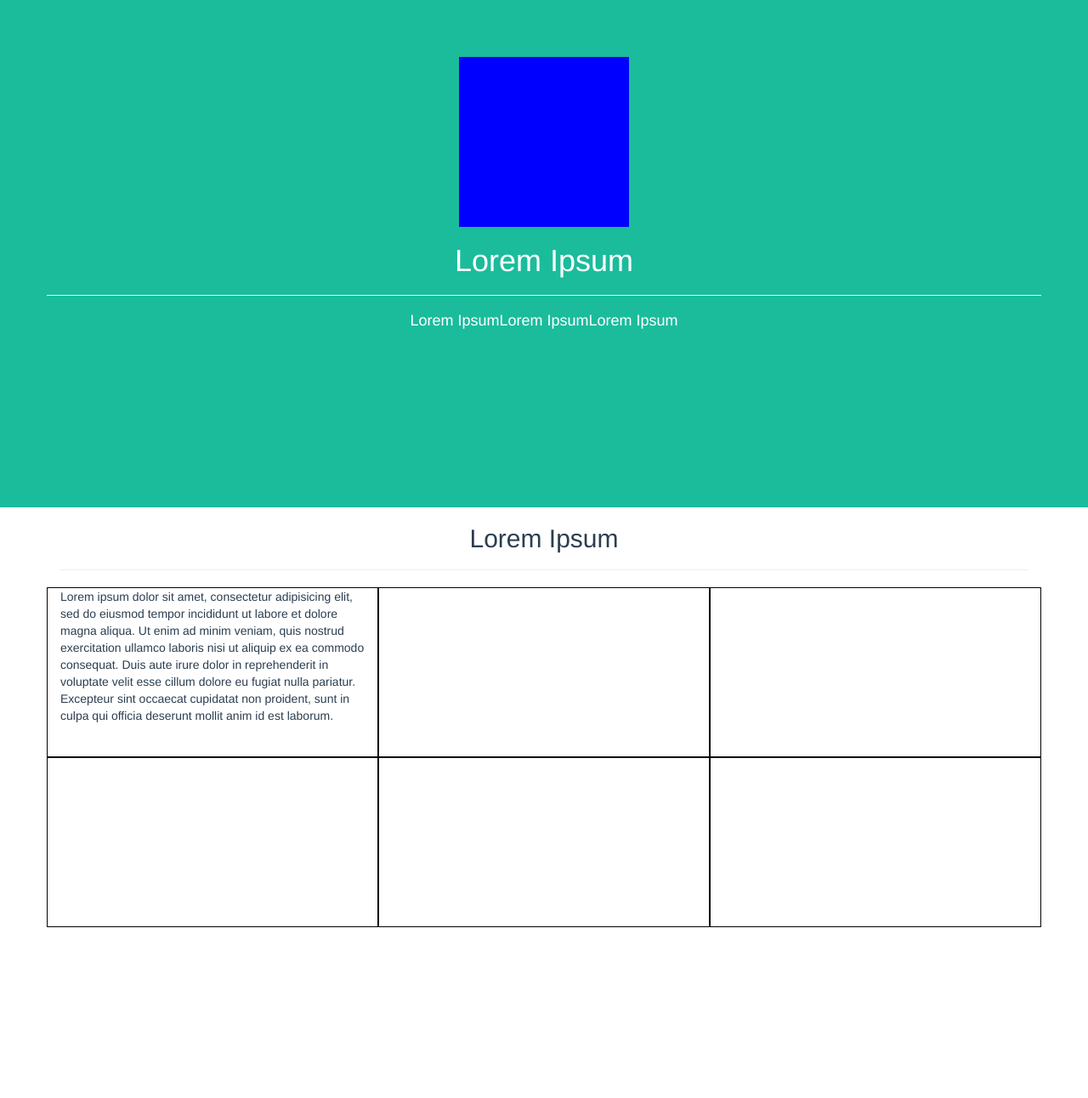
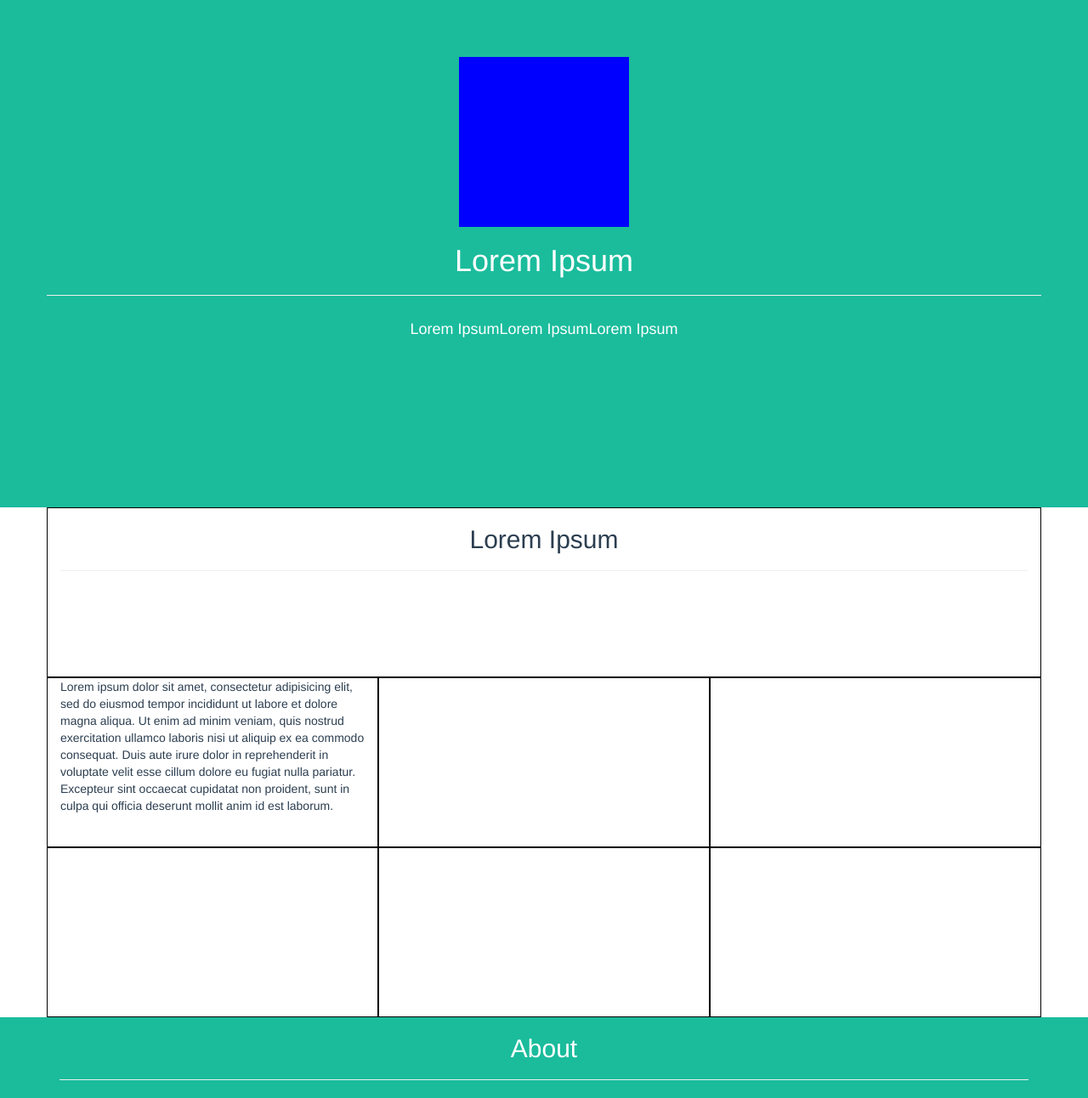
Before and after one commit to maregaale/html-css-bootstrap-freelancer, a plain HTML site: page index.html in a window 1280 px wide. Shown: the part 74-1366 px from the top of the page at 85% size. Before the commit the page ends 1165 px from the top, so only its background shows below. Drawn offline with nearby package versions, Linux system fonts and the light colour scheme.

Commit message:
fix sintassi classi di annidamento framework, aggiunta prima row 'about'

```diff
--- a/index.html
+++ b/index.html
@@ -42,12 +42,20 @@
       <!-- jumbotron -->
       <div class="container-fluid bg_green">
         <div class="container text-center padd_70">
+          <div class="row">
+            <div class="col-xs-12">
               <div class="img_container mrg_auto"></div>
+            </div>
+            <div class="col-xs-12">
               <h1>Lorem Ipsum</h1>
               <!-- separatore provvisorio -->
               <hr>
               <!-- /separatore provvisorio -->
+            </div>
+            <div class="col-xs-12">
               <h4>Lorem IpsumLorem IpsumLorem Ipsum</h4>
+            </div>
+          </div>
         </div>
       </div>
       <!-- jumbotron -->
@@ -60,10 +68,14 @@
       <section id="portfolio" class="text_blue">
         <div class="container">
           <!-- titolo -->
+          <div class="row">
+            <div class="col-xs-12">
               <h2>Lorem Ipsum</h2>
               <!-- separatore temporaneo -->
               <hr>
               <!-- /separatore temporaneo -->
+            </div>
+          </div>
           <!-- /titolo -->
 
           <!-- blocchi immagini portfolio -->
@@ -82,7 +94,27 @@
 
       <!-- sezione 'about' -->
       <section id="about" class="bg_green">
+        <div class="container">
+          <div class="row">
+            <div class="col-xs-12">
+              <!-- titolo -->
+              <h2>About</h2>
+              <!-- /titolo -->
 
+              <!-- separatore temporaneo -->
+              <hr>
+              <!-- /separatore temporaneo -->
+            </div>
+          </div>
+
+          <!-- blocchi di paragrafi -->
+          <div class="row">
+            <div class="col-lg-5 col-offset-1">
+
+            </div>
+          </div>
+          <!-- /blocchi di paragrafi -->
+        </div>
       </section>
       <!-- /sezione 'about' -->
 
```
Lines whose indentation alone changed are shown as unchanged.
